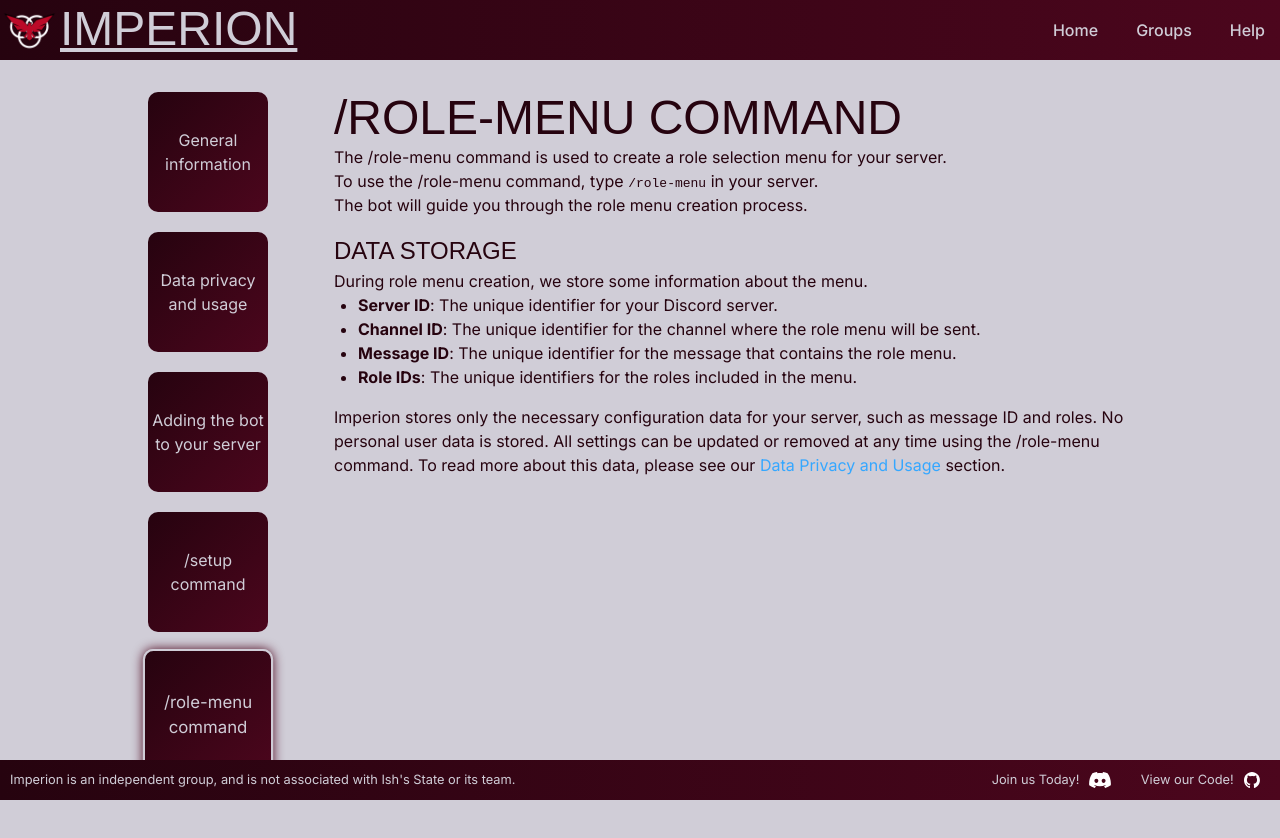
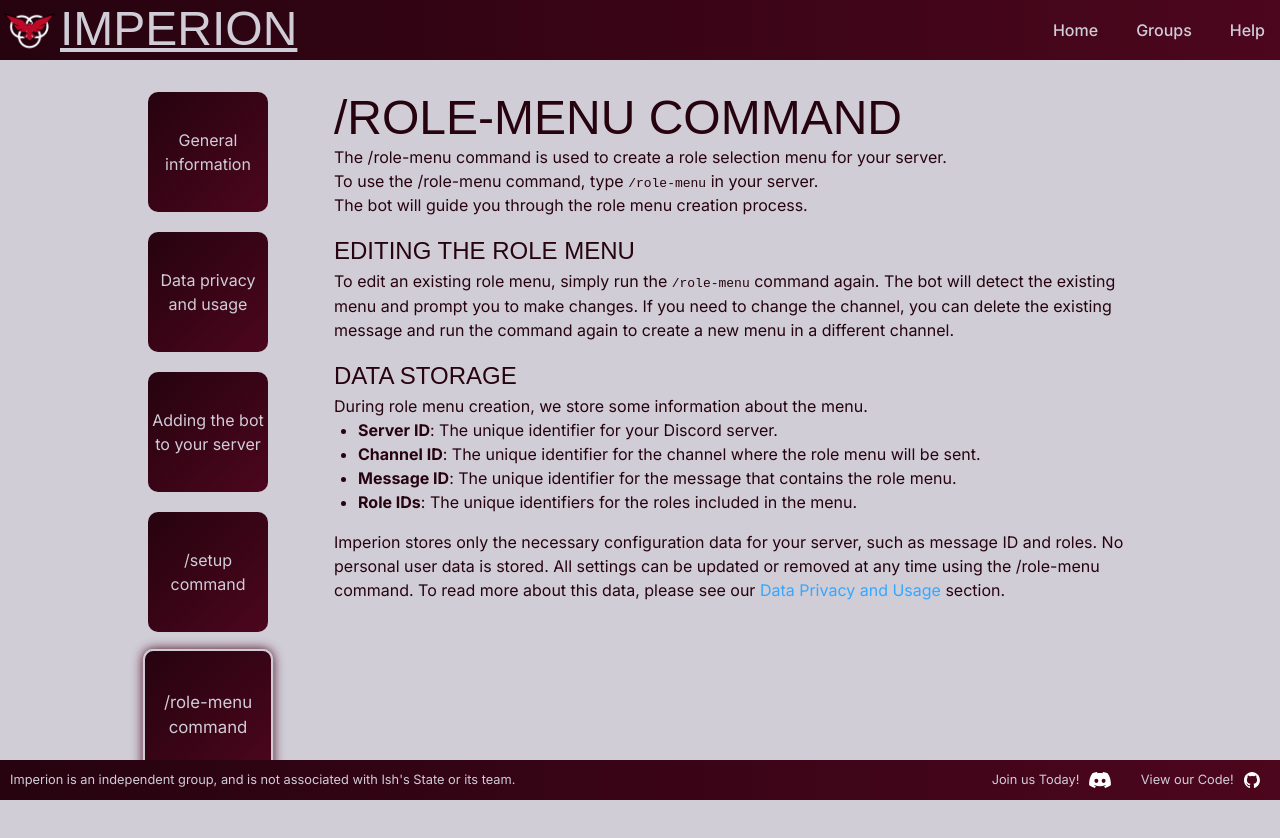
Before and after one commit to Project-Imperion/website, a React (Vite) app: page /help in a window 1280 px wide. Both pictures are taken after a click on the element "/role-menu command". Shown: the top 838 px of the page. Built offline with nearby package versions, Linux system fonts and the light colour scheme; a web font is replaced by a local one.

Commit message:
adding some text about editing the menu / setup

```diff
--- a/src/pages/help/HelpRoleMenu.tsx
+++ b/src/pages/help/HelpRoleMenu.tsx
@@ -3,13 +3,19 @@
 export function HelpRoleMenu() {
 	return (
 		<section className={styles.helpContent}>
-			<h1>/role-menu command</h1>
+			<h1>/role-menu Command</h1>
 			<p>
 				The /role-menu command is used to create a role selection menu for your server.
 				<br />
 				To use the /role-menu command, type <code>/role-menu</code> in your server.
 				<br />
 				The bot will guide you through the role menu creation process.
+			</p>
+			<h2>Editing the Role Menu</h2>
+			<p>
+				To edit an existing role menu, simply run the <code>/role-menu</code> command again.
+				The bot will detect the existing menu and prompt you to make changes.
+				If you need to change the channel, you can delete the existing message and run the command again to create a new menu in a different channel.
 			</p>
 			<h2>Data Storage</h2>
 			<p>
--- a/src/pages/help/HelpSetup.tsx
+++ b/src/pages/help/HelpSetup.tsx
@@ -3,7 +3,7 @@
 export function HelpSetup() {
 	return (
 		<section className={styles.helpContent}>
-			<h1>/setup command</h1>
+			<h1>/setup Command</h1>
 			<p>
 				The /setup command is used to configure Imperion for your server.
 				<br />
@@ -43,6 +43,11 @@
 					</li>
 				</ul>
 			</p>
+			<h2>Editing Settings</h2>
+			<p>
+				To edit your server's settings, simply run the <code>/setup</code> command again.
+				The bot will guide you through the setup process and allow you to make changes.
+			</p>
 			<h2>Data Storage</h2>
 			<p>
 				Imperion stores only the necessary configuration data for your server, such as roles and entered data.
```
